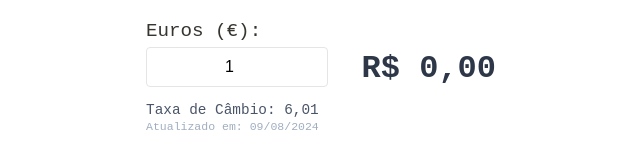
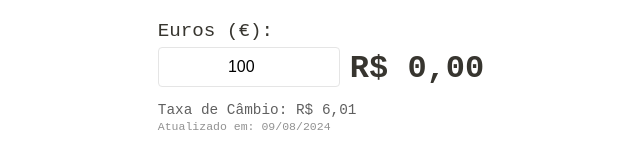
Before and after one commit to difiori/conversor-euros, a plain HTML site: page index.html in a window 1280 px wide. Shown: the whole page, without its empty margins (319-959 px from the left). Drawn offline with Linux system fonts and the light colour scheme.

Commit message:
Add files via upload

```diff
--- a/index.html
+++ b/index.html
@@ -22,7 +22,7 @@
       flex-direction: column;
       align-items: flex-start;
       text-align: left;
-      max-width: 350px;
+      max-width: fit-content;
       width: 100%;
     }
 
@@ -57,21 +57,21 @@
     .result {
       font-weight: bold;
       font-size: 2em;
-      color: #2D3748;
+      color: #;
       margin-left: 10px;
 		margin-top:30px;
     }
 
     .exchange-info {
       font-size: 0.9em;
-      color: #4A5568;
+      color: #606060;
       text-align: left;
       margin-top: 5px;
     }
 
     .exchange-info small {
       font-size: 0.8em;
-      color: #A0AEC0;
+      color: #919191;
     }
   </style>
 </head>
@@ -80,7 +80,7 @@
     <div class="input-container">
       <div class="input-group">
         <label for="euros">Euros (€):</label>
-        <input type="number" id="euros" value="1" min="0" step="0.01">
+        <input type="number" id="euros" value="100" min="0" step="0.01">
 
       </div>
       <div class="result">
@@ -88,7 +88,7 @@
       </div>
     </div>
 	          <div class="exchange-info">
-          Taxa de Câmbio: <span id="exchange-rate">6,01</span><br>
+          Taxa de Câmbio: R$ <span id="exchange-rate">6,01</span><br>
           <small>Atualizado em: <span id="last-updated">09/08/2024</span></small>
         </div>
   </div>
```
